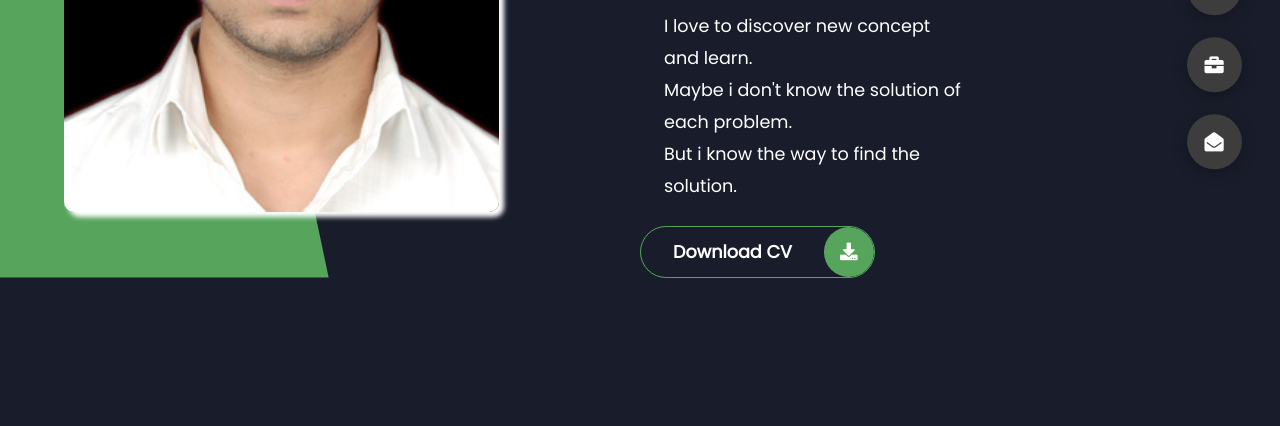
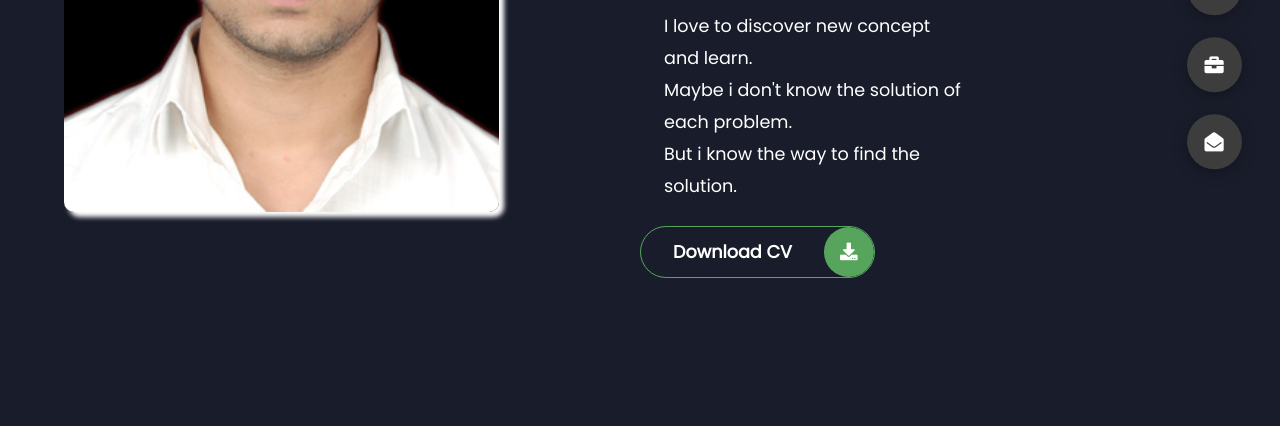
Before and after one commit to Arifalam786/arifalam, a plain HTML site: page index.html in a window 1280 px wide. Shown: the part 374-800 px from the top of the page. Drawn offline with Linux system fonts and the light colour scheme.

Commit message:
Update style.css

```diff
--- a/style.css
+++ b/style.css
@@ -168,7 +168,7 @@ section {
 .left-header>.h-shape {
     transition: all .4s ease-in-out;
     width: 65%;
-    height: 100%;
+    height: 0%;
     background-color: var(--color-secondary);
     position: absolute;
     left: 0;
```
